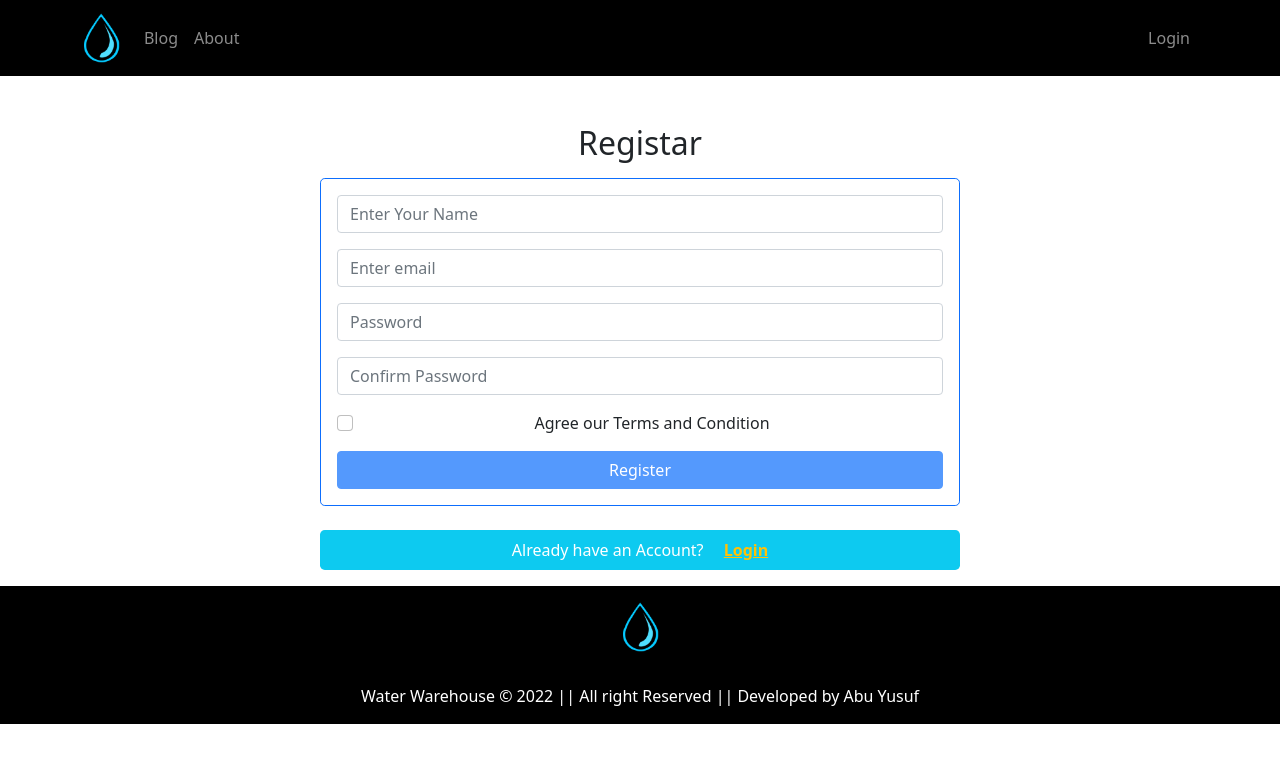
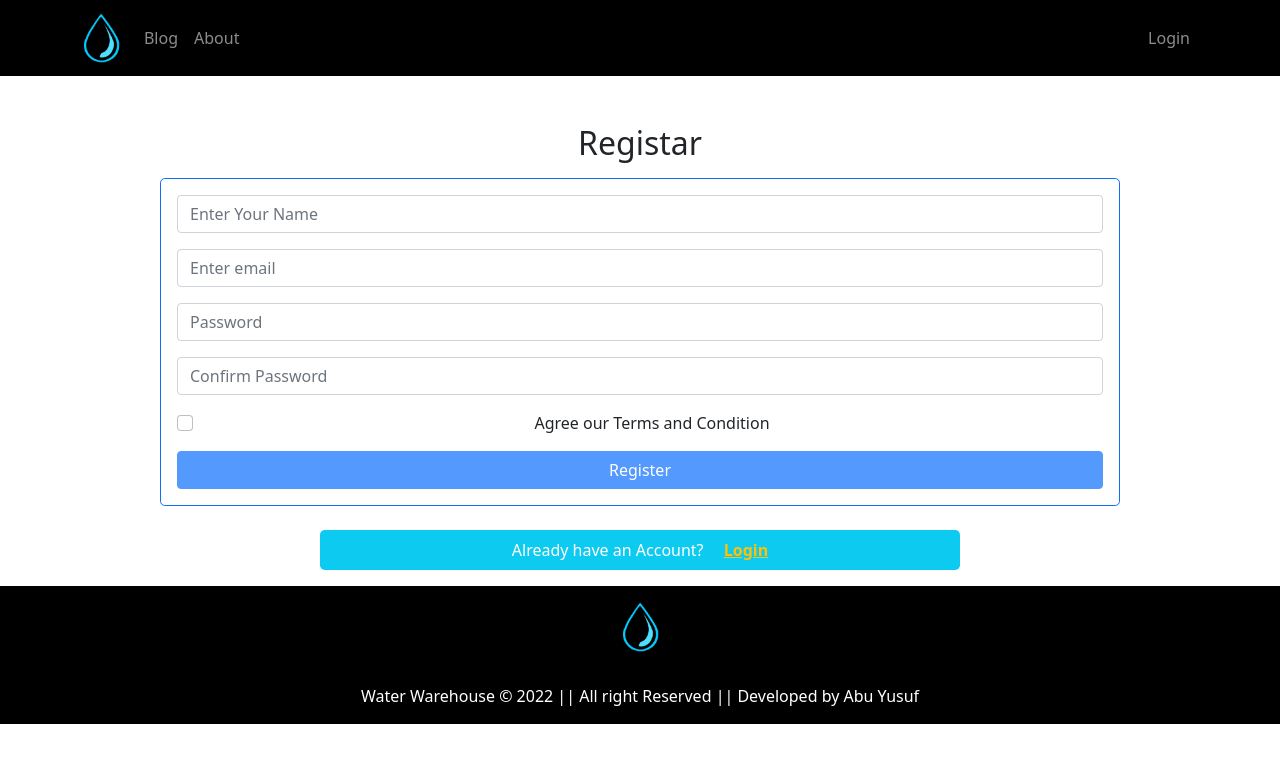
Before and after one commit to abyusuft/water-warehouse-client-side, a React (Create React App) app: page /registar in a window 1280 px wide. Shown: the top 762 px of the page. Built offline with nearby package versions, Linux system fonts and the light colour scheme; no server answers.

Commit message:
login and register page updated

```diff
--- a/src/components/Pages/Login/EmailLogin/EmailLogin.js
+++ b/src/components/Pages/Login/EmailLogin/EmailLogin.js
@@ -49,7 +49,7 @@ const EmailLogin = () => {
     return (
         <div className='mt-5'>
             <h2 className='mb-3'>Login</h2>
-            <Form className='w-50 mx-auto border border-primary p-3 rounded rounded-3 mb-4' onSubmit={handleFormSubmit}>
+            <Form className='w-75 mx-auto border border-primary p-3 rounded rounded-3 mb-4' onSubmit={handleFormSubmit}>
                 <Form.Group className="mb-3" controlId="formBasicEmail">
                     <Form.Label>Email address</Form.Label>
                     <Form.Control ref={emailRef} type="email" name="email" placeholder="Enter email" />
--- a/src/components/Pages/Login/Registar/Registar.js
+++ b/src/components/Pages/Login/Registar/Registar.js
@@ -50,7 +50,7 @@ const Registar = () => {
     return (
         <div className='mt-5'>
             <h2 className='mb-3'>Registar</h2>
-            <Form onSubmit={handleRegister} className='w-50 mx-auto border border-primary p-3 rounded rounded-3 mb-4'>
+            <Form onSubmit={handleRegister} className='w-75 mx-auto border border-primary p-3 rounded rounded-3 mb-4'>
                 <Form.Group className="mb-3" controlId="formBasicName">
                     <Form.Control type="text" name="name" placeholder="Enter Your Name" required />
                 </Form.Group>
```
